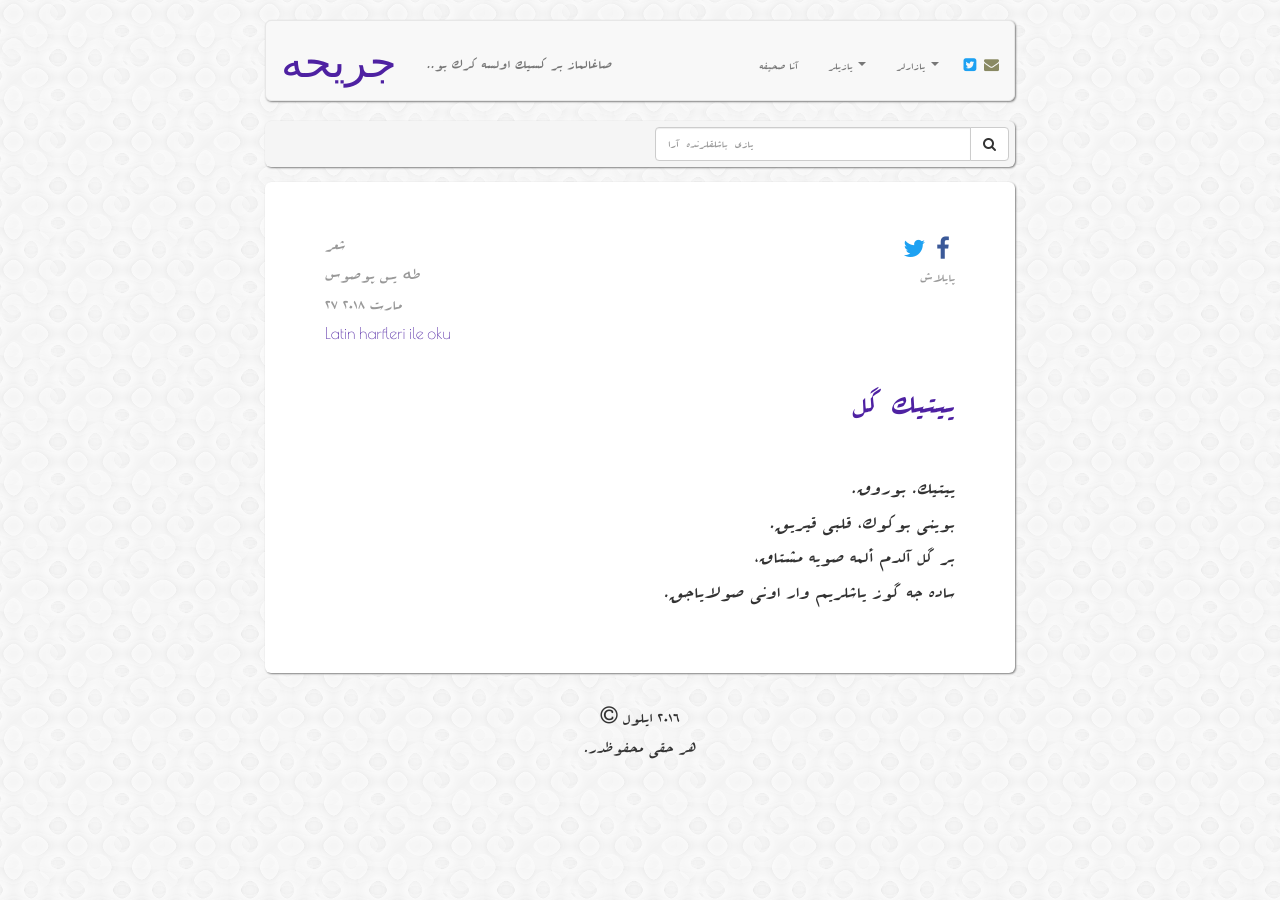
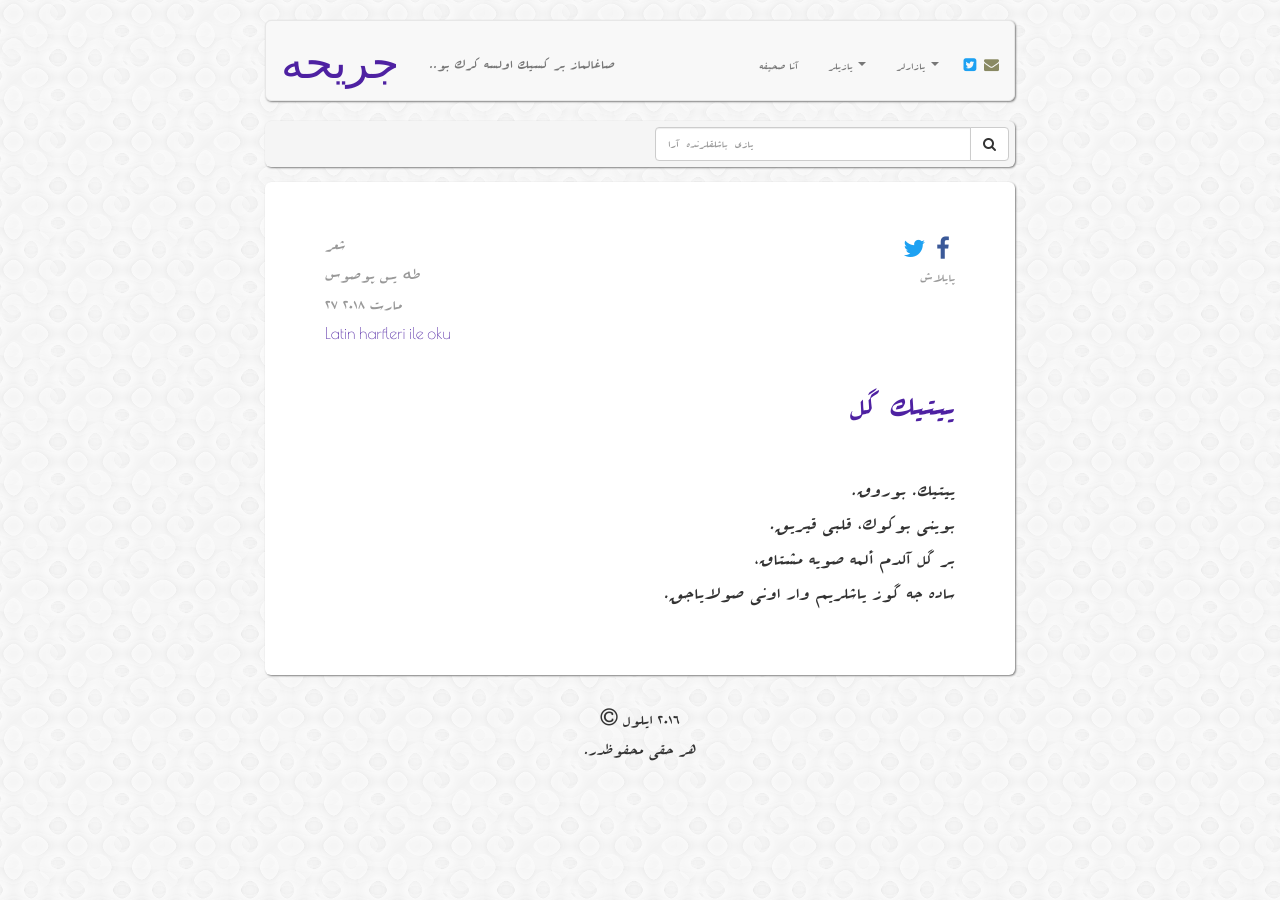
Before and after one commit to muhammedaydogdu/muhammedaydogdu.github.io, a Jekyll site: the page built from _posts/2018-03-27-yitik-gul-os.md, in a window 1280 px wide. Built offline with Jekyll 4.4.1, drawn with Linux system fonts in a browser that asks for light colours; some web fonts are replaced.

Commit message:
Update style.css

```diff
--- a/css/style.css
+++ b/css/style.css
@@ -143,11 +143,11 @@ nav li a.social {
 }
 
 .container .jumbotron h2.os-text {
-  font-size: 39px;
+  font-size: 40px;
 }
 
 #os-baslik {
-  font-size: 44px;
+  font-size: 45px;
 }
 
 #foot-os {
```
